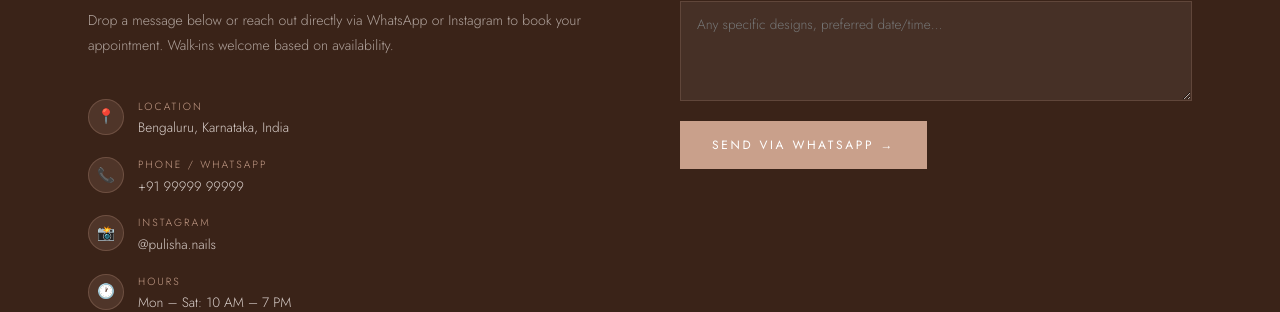
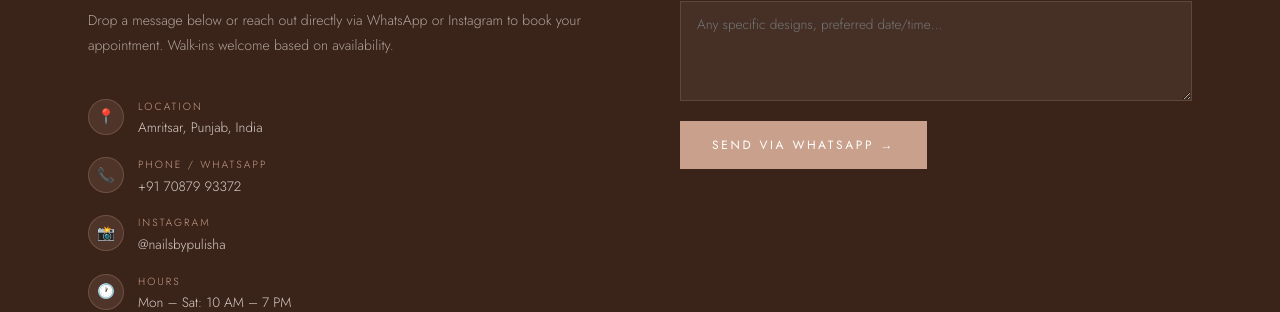
Before and after one commit to gurleenkaur164/Nail_House_Website, a Next.js app in the folder pulisha_nail_house/: page / in a window 1280 px wide. Shown: the part 3385-3697 px from the top of the page. Built offline with nearby package versions, Linux system fonts and the light colour scheme.

Commit message:
Edited details

```diff
--- a/pulisha_nail_house/app/components/ContactSection.tsx
+++ b/pulisha_nail_house/app/components/ContactSection.tsx
@@ -258,8 +258,8 @@ export default function ContactSection() {
                 <div className="contact-icon">📍</div>
                 <span className="contact-item-text">
                   <span className="contact-item-label">Location</span>
-                  {/* Replace with her actual address */}
-                  Bengaluru, Karnataka, India
+
+                  Amritsar, Punjab, India
                 </span>
               </div>
 
@@ -267,8 +267,8 @@ export default function ContactSection() {
                 <div className="contact-icon">📞</div>
                 <span className="contact-item-text">
                   <span className="contact-item-label">Phone / WhatsApp</span>
-                  {/* Replace with her actual number */}
-                  <a href="https://wa.me/919999999999">+91 99999 99999</a>
+
+                  <a href="https://wa.me/919999999999">+91 70879 93372</a>
                 </span>
               </div>
 
@@ -276,8 +276,8 @@ export default function ContactSection() {
                 <div className="contact-icon">📸</div>
                 <span className="contact-item-text">
                   <span className="contact-item-label">Instagram</span>
-                  {/* Replace with her actual handle */}
-                  <a href="https://instagram.com/pulisha.nails" target="_blank" rel="noopener noreferrer">@pulisha.nails</a>
+
+                  <a href="https://instagram.com/nailsbypulisha" target="_blank" rel="noopener noreferrer">@nailsbypulisha</a>
                 </span>
               </div>
 
```
